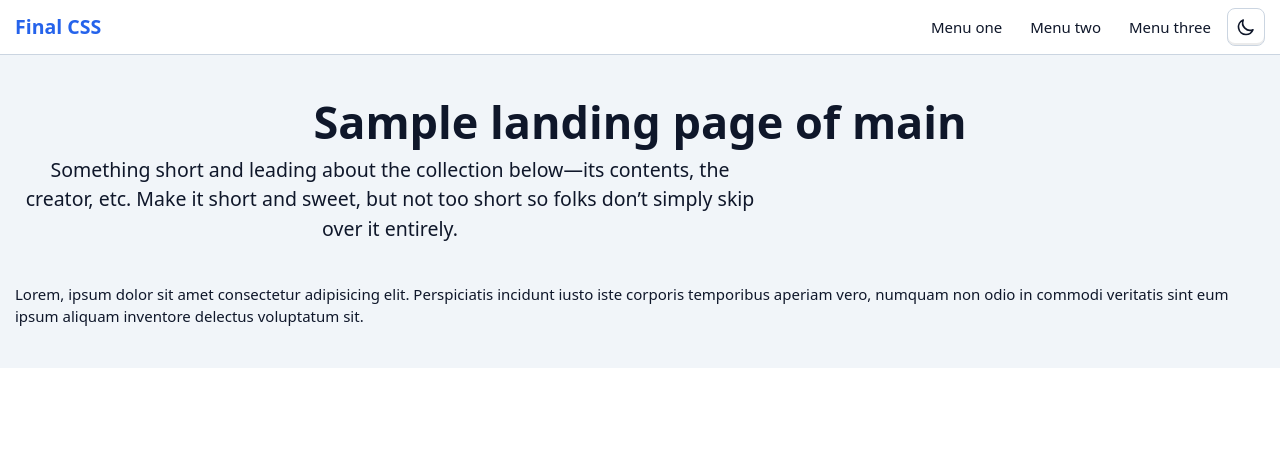
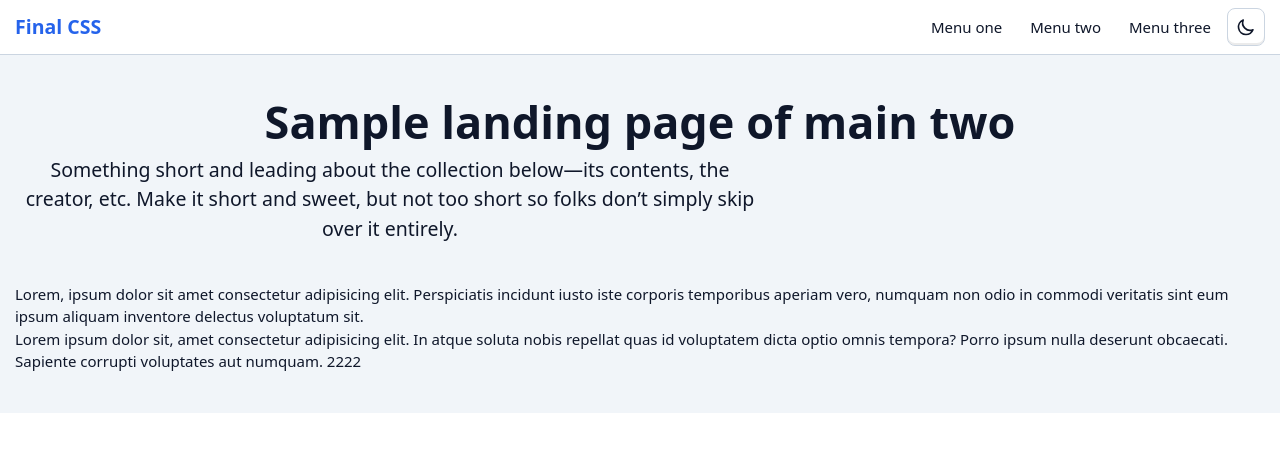
Before and after one commit to getfinalui/finalcss, a plain HTML site: page sample-landing.html in a window 1280 px wide. Drawn offline with Linux system fonts and the light colour scheme.

Commit message:
update main 222

```diff
--- a/sample-landing.html
+++ b/sample-landing.html
@@ -74,7 +74,7 @@
 	<div class="container">
 
 	  <header class="mb-10">
-      <h1 class="text-center">Sample landing page of main</h1>
+      <h1 class="text-center">Sample landing page of main two</h1>
       <p class="text-center text-xl max-w-60%">
         Something short and leading about the collection below—its contents, the creator, etc. Make it short and sweet, but not too short so folks don’t simply skip over it entirely.
       </p>
@@ -83,7 +83,7 @@
     <p>Lorem, ipsum dolor sit amet consectetur adipisicing elit. Perspiciatis incidunt iusto iste corporis temporibus aperiam vero, numquam non odio in commodi veritatis sint eum ipsum aliquam inventore delectus voluptatum sit.</p>
 
 
-
+		<p>Lorem ipsum dolor sit, amet consectetur adipisicing elit. In atque soluta nobis repellat quas id voluptatem dicta optio omnis tempora? Porro ipsum nulla deserunt obcaecati. Sapiente corrupti voluptates aut numquam. 2222</p>
 
 	</div> <!-- container.// -->
 </section>
```
